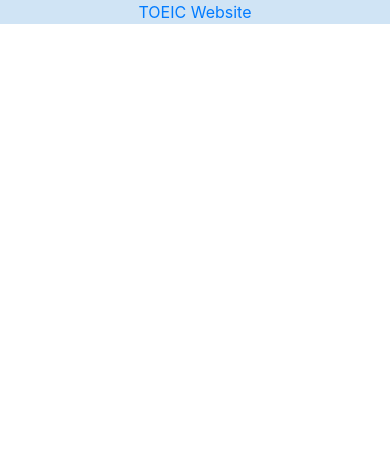
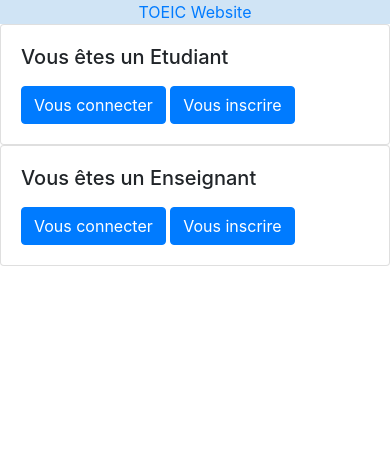
Before and after one commit to Alexiaognard/PiscineTOEIC, a Django app: page / in a window 390 px wide. Shown: the top 465 px of the page. Run offline with Django 3.2, Linux system fonts and the light colour scheme; some libraries are stand-ins or nearby versions.

Commit message:
background_body

```diff
--- a/mysite/static/toeic.css
+++ b/mysite/static/toeic.css
@@ -15,8 +15,8 @@ html {
 }
 
 #homepage_back{
-  background-image: url("img/homepage_polytec.jpg");
-}
+    background-image: url("img/homepage_polytec.jpg");
+  }
 
 body {
   overflow-x : hidden;
--- a/mysite/templates/index.html
+++ b/mysite/templates/index.html
@@ -72,7 +72,29 @@
         </div>
     </nav>
 
+    {% else %}
+        <div class="row">
+          <div class="col-sm-6">
+            <div class="card">
+              <div class="card-body">
+                <h5 class="card-title">Vous êtes un Etudiant</h5>
+                <a href="{% url 'login' %}" class="btn btn-primary">Vous connecter</a>
+                  <a href="{% url 'signupEtu' %}" class="btn btn-primary">Vous inscrire</a>
 
+              </div>
+            </div>
+          </div>
+          <div class="col-sm-6">
+            <div class="card">
+              <div class="card-body">
+                <h5 class="card-title">Vous êtes un Enseignant</h5>
+                <a href="{% url 'login' %}" class="btn btn-primary">Vous connecter</a>
+                  <a href="{% url 'signupProf' %}" class="btn btn-primary">Vous inscrire</a>
+
+              </div>
+            </div>
+          </div>
+        </div>
 
 
     {% endif %}
@@ -94,6 +116,7 @@
 <script src="https://cdnjs.cloudflare.com/ajax/libs/popper.js/1.12.9/umd/popper.min.js" integrity="sha384-ApNbgh9B+Y1QKtv3Rn7W3mgPxhU9K/ScQsAP7hUibX39j7fakFPskvXusvfa0b4Q" crossorigin="anonymous"></script>
 <script src="{% static 'toeic.js' %}"></script>
 
+
  <footer class="footer" style="margin-bottom: 0px;">
 
 
```
